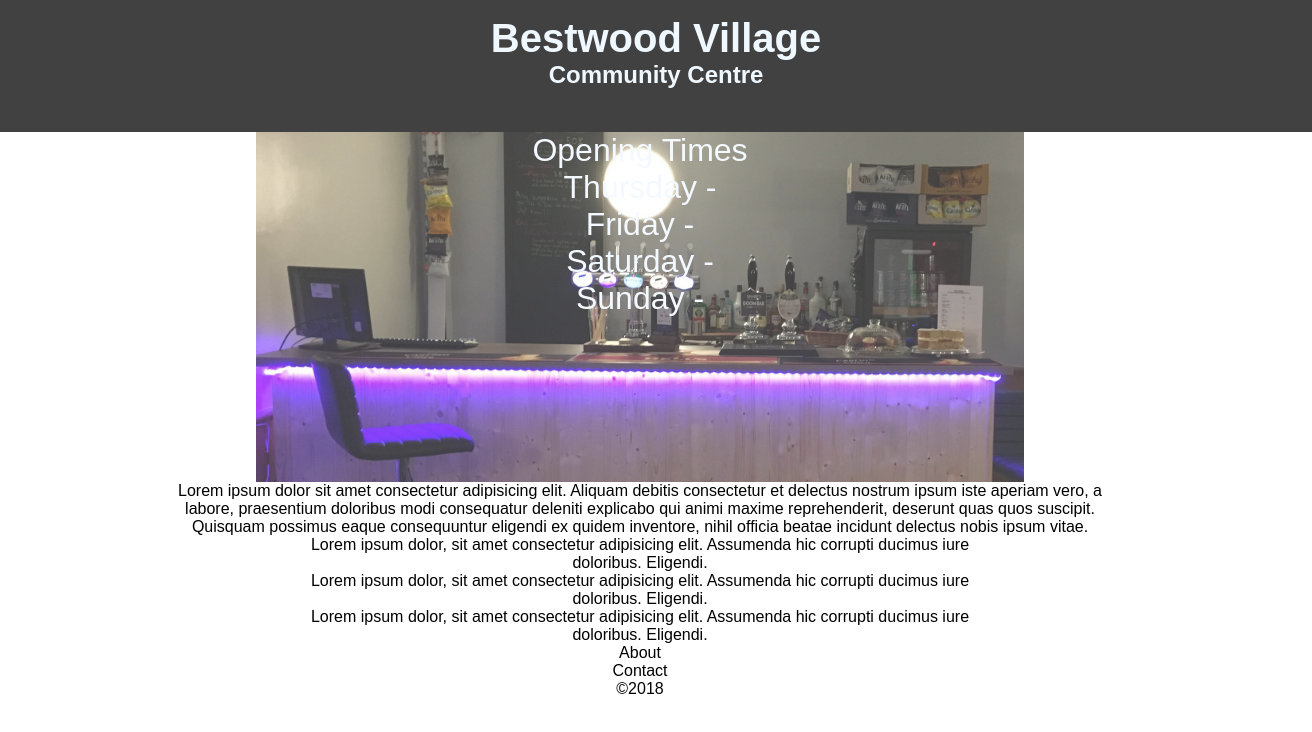
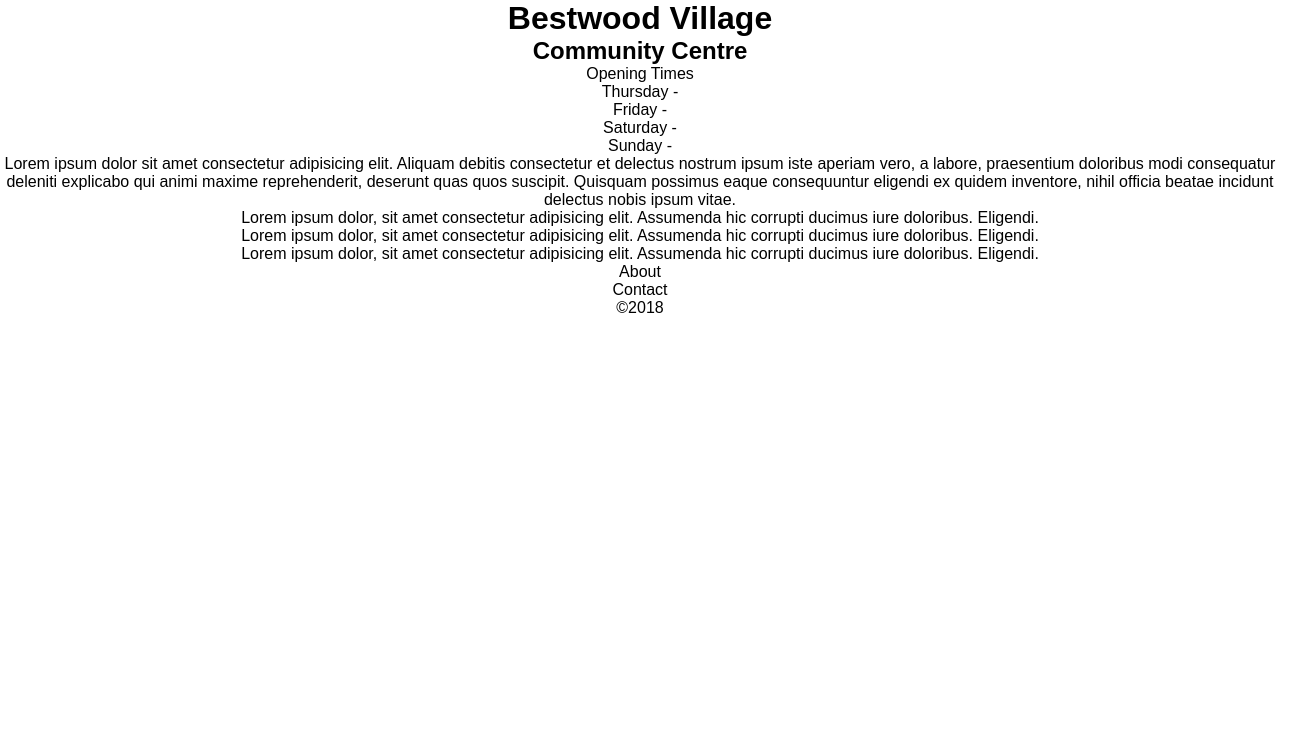
Before and after one commit to KWolf484/bestwoodVillage, a plain HTML site: page _root/index.html in a window 1280 px wide. Shown: the whole page, 1312 px wide, since content can reach past the window. Drawn offline with Linux system fonts and the light colour scheme.

Commit message:
Clean start // redesign

```diff
--- a/_root/CSS/main.css
+++ b/_root/CSS/main.css
@@ -8,42 +8,3 @@
   height: 100%;
   text-align: center;
 }
-.box{
-  width: 75%;
-  margin: auto;
-}
-header{
-  width: 100%;
-  height: 100px;
-  padding: 1em;
-  background-color: rgb(65, 65, 65);
-  color: aliceblue;
-}
-#mainText{
-  font-size: 2.5em;
-}
-#subText{
-  font-size: 1.5em;
-  text-align: center;
-}
-#banner{
-  min-height: 350px;
-  /* text-align: left; */
-  color: aliceblue;
-  font-size: 2em;
-
-}
-#banner .bg-image{
-  width: 80%;
-  /* position: absolute; */
-  background: #656565 url("../img/barMain_crop.jpg");
-  background-position: cover;
-  background-repeat: no-repeat;
-  background-size: cover;
-  min-height: 350px;
-  z-index: -1;
-  opacity: 0.75;
-}
-#banner p{
-
-}
```
